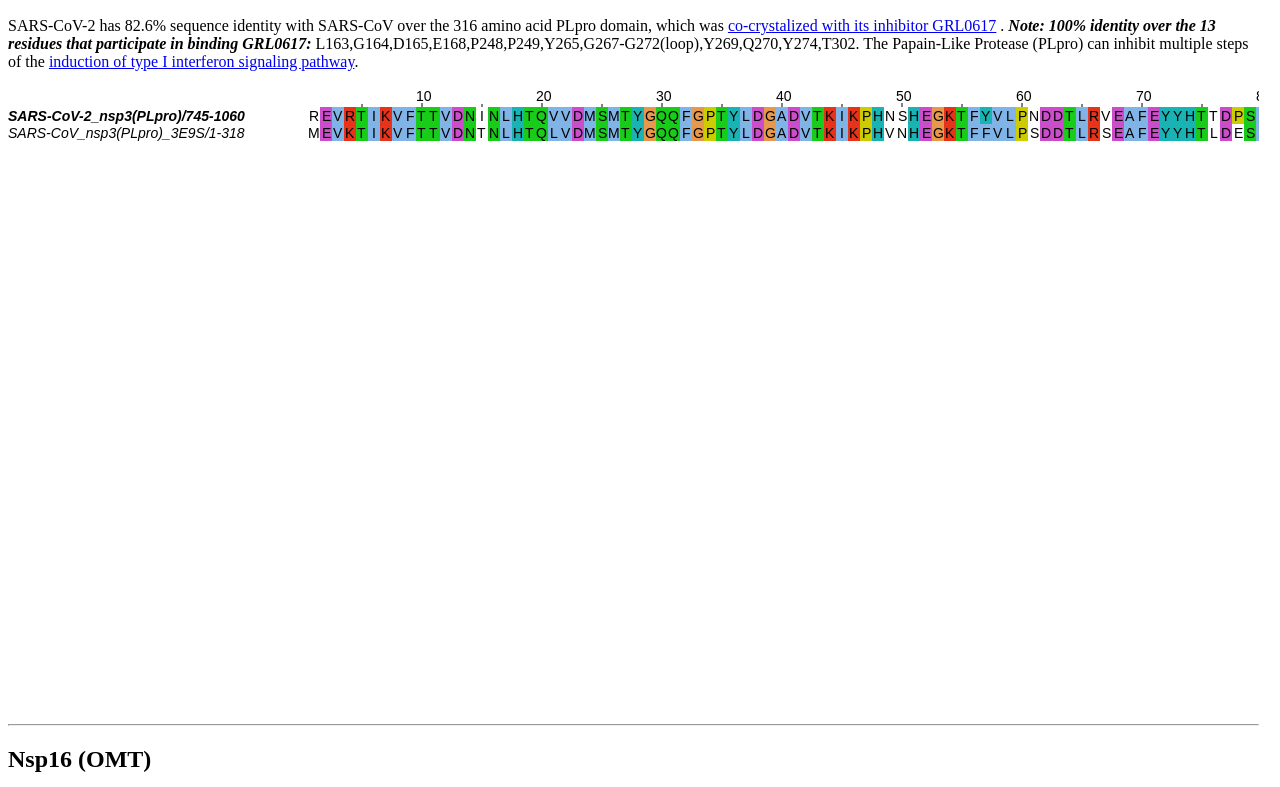
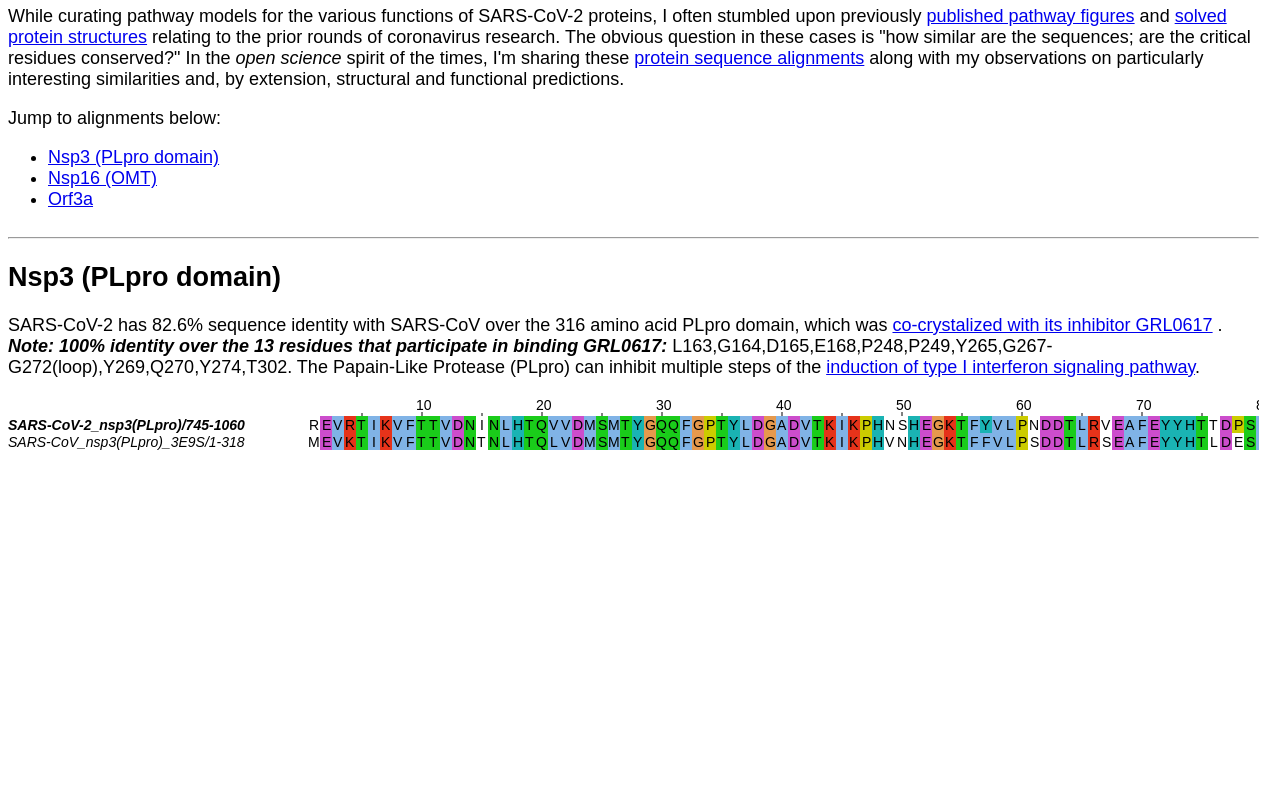
Before and after one commit to AlexanderPico/SARS-CoV-2_Alignments, a plain HTML site: page index.html in a window 1280 px wide. Shown: the part 68-855 px from the top of the page. Drawn offline with nearby package versions, Linux system fonts and the light colour scheme.

Commit message:
added preamble and anchors

```diff
--- a/index.html
+++ b/index.html
@@ -17,10 +17,29 @@ object {pointer-events: none;}#facebox { position: absolute;  top: 0;   left: 0;
 #facebox img { border: 0;  margin: 0; }
 #facebox_overlay { position: fixed; top: 0px; left: 0px; height:100%; width:100%; }
 .facebox_hide { z-index:-100; }
-.facebox_overlayBG { background-color: #000;  z-index: 99;  }</style>
+.facebox_overlayBG { background-color: #000;  z-index: 99;  }
+body{font-size:18; font-family: arial;}
+</style>
+
+<h1>SARS-CoV-2 Alignments and Homology Models</h1>
+<p>While curating pathway models for the various functions of SARS-CoV-2 proteins,
+I often stumbled upon previously <a href="https://gladstone-bioinformatics.shinyapps.io/shiny-covidpathways/" target="_blank">published pathway figures</a>
+and <a href="http://www.rcsb.org/pdb/results/results.do?tabtoshow=Current&qrid=A4D8F222" target="_blank">solved protein structures</a>
+relating to the prior rounds of coronavirus research. The obvious question in these cases is
+"how similar are the sequences; are the critical residues conserved?" In the <i>open science</i> spirit of the times, I'm sharing these
+<a href="https://github.com/AlexanderPico/SARS-CoV-2_Alignments">protein sequence alignments</a> along with
+my observations on particularly interesting similarities and, by extension, structural and functional predictions.</p>
+
+Jump to alignments below:
+<ul>
+<li><a href="#Nsp3_PLpro_domain">Nsp3 (PLpro domain)</a></li>
+<li><a href="#Nsp16_OMT">Nsp16 (OMT)</a></li>
+<li><a href="#Orf3a">Orf3a</a></li>
+</ul>
 
 <div class="main-container" >
 <hr>
+<a name="Nsp3_PLpro_domain"></a>
 <h2>Nsp3 (PLpro domain)</h2>
 <p> SARS-CoV-2 has 82.6% sequence identity with SARS-CoV over the 316 amino acid PLpro domain, which was
 <a href="https://www.ncbi.nlm.nih.gov/pmc/articles/PMC2571001/" target="_blank">co-crystalized with its inhibitor GRL0617</a>
@@ -49,6 +68,7 @@ The Papain-Like Protease (PLpro) can inhibit multiple steps of the
 
 <div class="main-container" >
 <hr>
+<a name="Nsp16_OMT"></a>
 <h2>Nsp16 (OMT)</h2>
 <p>SARS-CoV-2 nsp16 encodes a 2'-O-ribose methyltransferase (OMT) that modifies the 5'-end of its viral RNAs to mimic eukaryotic mRNAs, which is important for RNA stability,
 protein translation and evading viral immune response. In SARS-CoV, nsp16 was shown to require nsp10 in order to bind m7GpppA-RNA and the
@@ -77,6 +97,7 @@ And the motif for methyl-transfer is 100% conserved (K46,D130 K170,E203)</p>
 
 <div class="main-container" >
 <hr>
+<a name="Orf3a"></a>
 <h2>Orf3a</h2>
 <p>SARS-CoV-2 has 72.7% sequence identity with SARS-CoV over the 275 amino acides of Orf3a, which was
 <a href="https://www.fasebj.org/doi/pdf/10.1096/fj.201802418R" target="_blank">shown to bind to TRAF3 and
```
